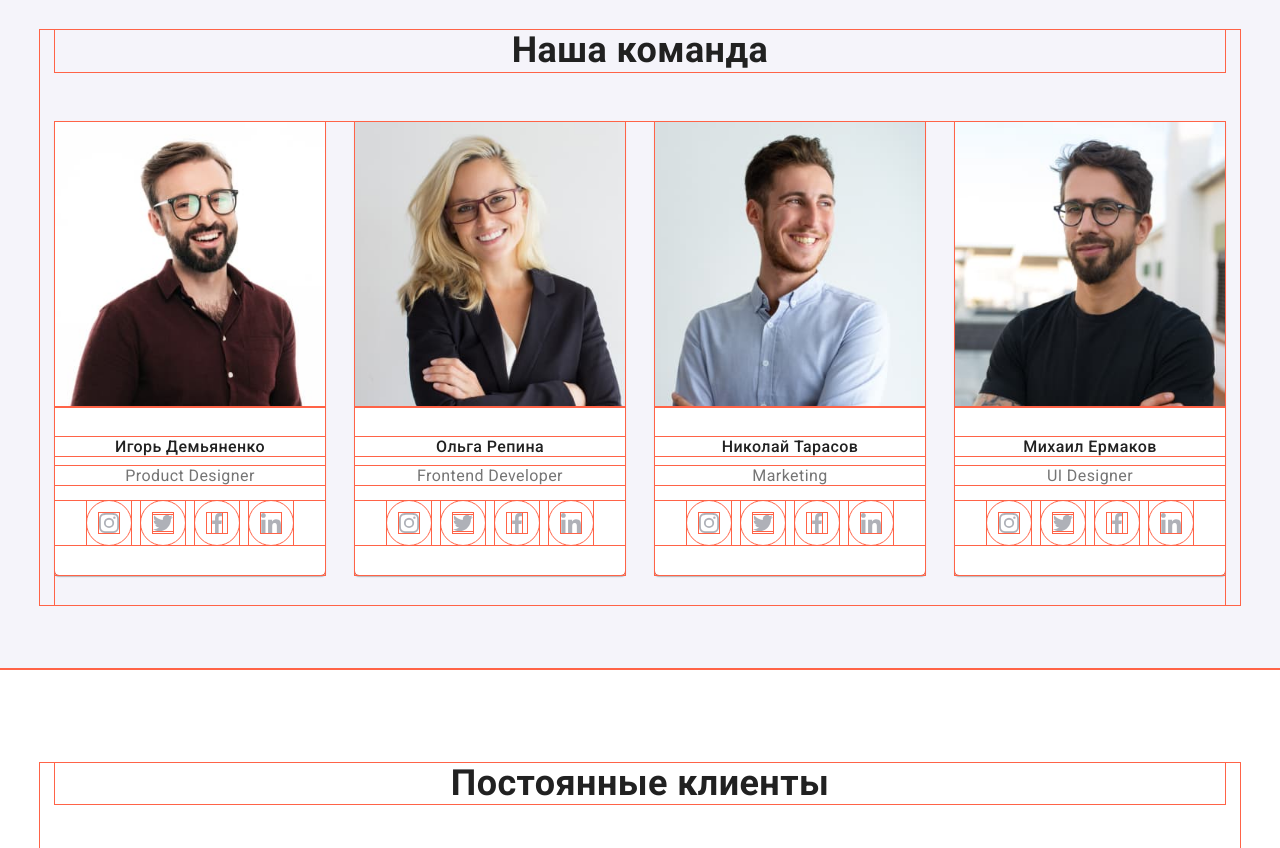
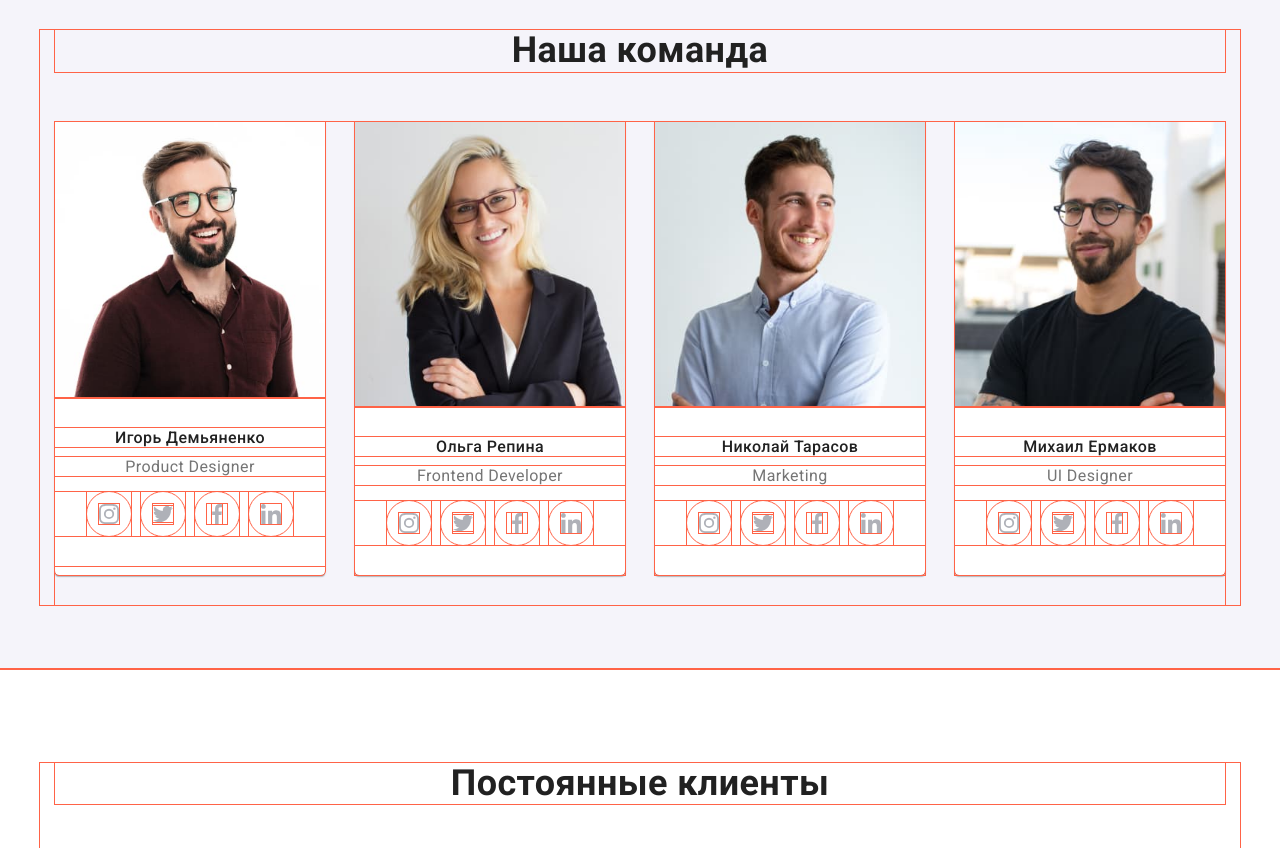
Before and after one commit to vadimvatsenko/goit-markup-hw-08, a plain HTML site: page index.html in a window 1280 px wide. Shown: the part 1660-2508 px from the top of the page. Drawn offline with nearby package versions, Linux system fonts and the light colour scheme.

Commit message:
homework_08_02

```diff
--- a/index.html
+++ b/index.html
@@ -221,13 +221,12 @@
         <ul class="team__list">
           <li class="team__item">
             <img srcset="
-            ./image/team/team_card_1_mobile_450.jpg 450w,
-            ./image/team/team_card_1_mobile_450@2x.jpg 900w,
-             ./image/team/team_card_1_tablet_354.jpg 354w,
-             ./image/team/team_card_1_tablet_354@2x.jpg 708w,
-             ./image/team/tean_card_1_desktop_270.jpg 270w"
-              sizes="(max-width: 767px) 450px, (min-width: 768px) 354px, (min-width: 1200px) 270px" class="team__img"
-              src="./image/team/tean_card_1_desktop_270.jpg" alt="Игорь Демьяненко" width="270" />
+            ./image/team/team_card_1_mobile_450.jpg 1x,
+            ./image/team/team_card_1_mobile_450@2x.jpg 2x,
+             ./image/team/team_card_1_tablet_354.jpg 1x,
+             ./image/team/team_card_1_tablet_354@2x.jpg 2x,
+             " sizes="(max-width: 767px) 450px, (min-width: 768px) 354px, (min-width: 1200px) 270px, 100vw"
+              class="team__img" src="./image/team/tean_card_1_desktop_270.jpg" alt="Игорь Демьяненко" width="270" />
             <div class="team__descr">
               <h3 class="team__title">Игорь Демьяненко</h3>
               <p class="team__subtitle">Product Designer</p>
--- a/sass/components/base/_global.scss
+++ b/sass/components/base/_global.scss
@@ -53,3 +53,9 @@ ul {
     }
 
 }
+
+img {
+    display: block;
+    min-width: 100%;
+    height: auto;
+}
--- a/sass/components/main/_banner.scss
+++ b/sass/components/main/_banner.scss
@@ -12,7 +12,7 @@
     padding-top: 118px;
     padding-bottom: 118px;
 
-    @media screen and (max-width:767px) {
+    @media screen and (max-width:480px) {
         background-image: linear-gradient($banner-linear-gradient,
                 $banner-linear-gradient), url(../../../image/bg/banner-mobile.jpg);
         width: 480px;
@@ -27,7 +27,7 @@
         }
     }
 
-    @media screen and (min-width:768px) {
+    @media screen and (min-width:481px) {
         max-width: 768px;
         height: 400px;
         background-image: linear-gradient($banner-linear-gradient,
@@ -41,7 +41,7 @@
         }
     }
 
-    @media screen and (min-width:1200px) {
+    @media screen and (min-width:769px) {
         background-image: linear-gradient($banner-linear-gradient,
                 $banner-linear-gradient), url(../../../image/bg/banner-desktop.jpg);
         max-width: 1600px;
--- a/sass/components/main/_modal.scss
+++ b/sass/components/main/_modal.scss
@@ -37,7 +37,7 @@
 
     @media screen and (min-width:1200px) {
         width: 528px;
-        height: 521px;
+        height: 581px;
 
     }
 
```
Also changed, not shown: css/main.css, css/main.min.css, 2 other files.
